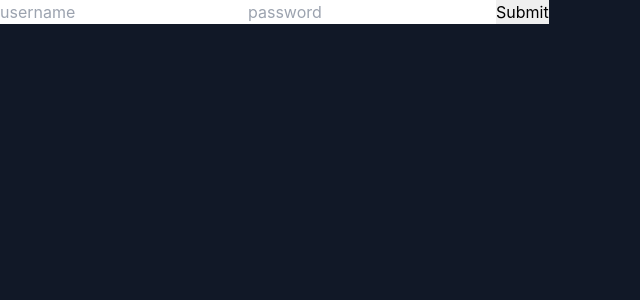
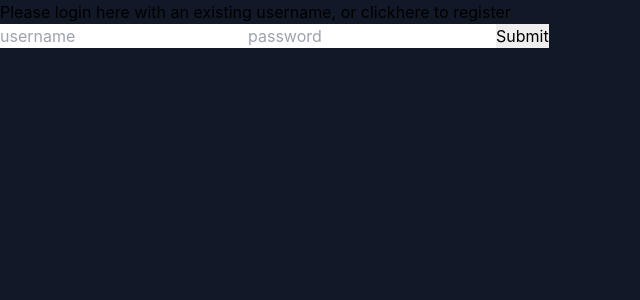
Before and after one commit to comp-333-rad/hw-3, a React (Create React App) app in the folder musicdb-app/Frontend-react/: page / in a window 1280 px wide. Shown: the top 300 px of the page, without its empty margins (0-640 px from the left). Built offline with nearby package versions, Linux system fonts and the light colour scheme.

Commit message:
added loginpage

```diff
--- a/musicdb-app/Frontend-react/package.json
+++ b/musicdb-app/Frontend-react/package.json
@@ -1,5 +1,5 @@
 {
-  "proxy": "http://localhost:8000",
+  "proxy": "http://localhost:8000/",
   "name": "music_service",
   "version": "0.1.0",
   "private": true,
--- a/musicdb-app/Frontend-react/src/Login.js
+++ b/musicdb-app/Frontend-react/src/Login.js
@@ -1,11 +1,80 @@
 import React, { useState } from "react";
 import logo from "./logo.svg";
+import LoginForm from "./components/LoginForm";
 import "./App.css";
 import axios from "axios";
 
 function Login(props) {
   const [username, setUsername] = useState("");
   const [password, setPassword] = useState("");
+  const [email, setEmail] = useState("");
+  const [errorStatus, setErrorStatus] = useState(false);
+  const [loginOrReg, setLoginOrReg] = useState("login");
+  const [isLoggedIn, setLoginStatus] = useState(false);
+
+  // function EntranceForm(props) {
+  //   console.log("rerendering entrance form");
+  //   if (loginOrReg == "login") {
+  //     return (
+  //       <div className="loginPage" key={"loginForm"}>
+  //         <h1>
+  //           Please login here with an existing username, or click
+  //           <span onClick={() => setLoginOrReg("register")}>here</span> to
+  //           register
+  //         </h1>
+  //         <form onSubmit={formPreventDefault}>
+  //           <input
+  //             type="text"
+  //             name="username"
+  //             placeholder="username"
+  //             id="username"
+  //             value={username}
+  //             onInput={(e) => setUsername(e.target.value)}
+  //           ></input>
+  //           <input
+  //             type="text"
+  //             name="password"
+  //             placeholder="password"
+  //             onInput={(e) => setPassword(e.target.value)}
+  //           ></input>
+  //           <input type="submit" onClick={logMeIn}></input>
+  //         </form>
+  //       </div>
+  //     );
+  //   } else {
+  //     return (
+  //       <div className="registerPage" key={"registerForm"}>
+  //         <h1>
+  //           Please register here with , or click
+  //           <span onClick={() => setLoginOrReg("login")}>here</span> to log in
+  //         </h1>
+  //         <form onSubmit={formPreventDefault}>
+  //           <input
+  //             type="text"
+  //             name="username-reg"
+  //             placeholder="username"
+  //             onInput={(e) => setUsername(e.target.value)}
+  //           ></input>
+  //           <input
+  //             type="text"
+  //             name="email"
+  //             placeholder="email"
+  //             value={email}
+  //             onInput={(e) => setEmail(e.target.value)}
+  //           ></input>
+  //           <input
+  //             type="text"
+  //             name="password"
+  //             placeholder="password"
+  //             onInput={(e) => setPassword(e.target.value)}
+  //           ></input>
+  //           <input type="submit" onClick={register}></input>
+  //         </form>
+  //       </div>
+  //     );
+  //   }
+  // }
+
   function logMeIn() {
     console.log("got into logmein javascript");
 
@@ -16,33 +85,50 @@ function Login(props) {
       },
     };
     console.log("above axios request");
-    axios
-      .get("/logMeIn", options)
-      .then((response) => {
-        console.log(response);
-      })
-      .catch(function (error) {
-        // handle error
-        console.log(error);
-      });
+    axios.get("/logMeIn", options).then((response) => {
+      if (response["data"]["loggedIn"] == true) {
+        console.log("PUT LOG INTO REGULAR PAGE HERE");
+      } else {
+        setErrorStatus(true);
+      }
+      console.log(response);
+    });
+  }
+  function register() {
+    const options = {
+      headers: {
+        username: username,
+        email: email,
+        password: password,
+      },
+    };
+    console.log("above axios request");
+    axios.get("/createUser", options).then((response) => {
+      if (response["data"] == true) {
+        setLoginOrReg("login");
+        setErrorStatus(false);
+      } else {
+        setErrorStatus(true);
+      }
+      console.log(response["data"]);
+    });
   }
   return (
-    <form>
-      <input
-        type="text"
-        name="username"
-        placeholder="username"
-        id="username"
-        onInput={(e) => setUsername(e.target.value)}
-      ></input>
-      <input
-        type="text"
-        name="password"
-        placeholder="password"
-        onInput={(e) => setPassword(e.target.value)}
-      ></input>
-      <input type="submit" onClick={logMeIn}></input>
-    </form>
+    <>
+      <LoginForm
+        setUsername={setUsername}
+        setPassword={setPassword}
+        setEmail={setEmail}
+        setLoginOrReg={setLoginOrReg}
+        username={username}
+        password={password}
+        email={email}
+        loginOrReg={loginOrReg}
+        logMeIn={logMeIn}
+        register={register}
+        errorStatus={errorStatus}
+      />
+    </>
   );
 }
 
--- /dev/null
+++ b/musicdb-app/Frontend-react/src/components/ErrorMessage.js
@@ -0,0 +1,17 @@
+import React, { useState } from "react";
+import axios from "axios";
+
+function ErrorMessage(props) {
+  if (props.errorStatus) {
+    return (
+      <h2>
+        There was an error while filling out the form, please check your
+        credentials and try again
+      </h2>
+    );
+  } else {
+    return <div></div>;
+  }
+}
+
+export default ErrorMessage;
--- /dev/null
+++ b/musicdb-app/Frontend-react/src/components/LoginForm.js
@@ -0,0 +1,72 @@
+import React, { useState } from "react";
+import axios from "axios";
+import ErrorMessage from "./ErrorMessage";
+
+function LoginForm(props) {
+  function formPreventDefault(event) {
+    event.preventDefault();
+  }
+  console.log("rerendering entrance form");
+  if (props.loginOrReg == "login") {
+    return (
+      <div className="loginPage" key={"loginForm"}>
+        <h1>
+          Please login here with an existing username, or click
+          <span onClick={() => props.setLoginOrReg("register")}>here</span> to
+          register
+        </h1>
+        <form onSubmit={formPreventDefault}>
+          <input
+            type="text"
+            name="username"
+            placeholder="username"
+            id="username"
+            onInput={(e) => props.setUsername(e.target.value)}
+          ></input>
+          <input
+            type="text"
+            name="password"
+            placeholder="password"
+            onInput={(e) => props.setPassword(e.target.value)}
+          ></input>
+          <input type="submit" onClick={props.logMeIn}></input>
+        </form>
+        <ErrorMessage errorStatus={props.errorStatus} />
+      </div>
+    );
+  } else {
+    return (
+      <div className="registerPage" key={"registerForm"}>
+        <h1>
+          Please register here with , or click
+          <span onClick={() => props.setLoginOrReg("login")}>here</span> to log
+          in
+        </h1>
+        <form onSubmit={formPreventDefault}>
+          <input
+            type="text"
+            name="username-reg"
+            placeholder="username"
+            onInput={(e) => props.setUsername(e.target.value)}
+          ></input>
+          <input
+            type="text"
+            name="email"
+            placeholder="email"
+            onInput={(e) => props.setEmail(e.target.value)}
+          ></input>
+          <input
+            type="text"
+            name="password"
+            placeholder="password"
+            onInput={(e) => props.setPassword(e.target.value)}
+          ></input>
+          <input type="submit" onClick={props.register}></input>
+        </form>
+        <ErrorMessage errorStatus={props.errorStatus} />
+      </div>
+    );
+  }
+}
+
+export default LoginForm;
```
Also changed, not shown: 2 other files (tests, documents, lock files or other folders).
